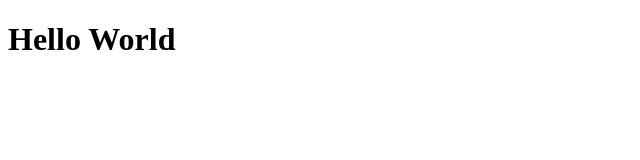
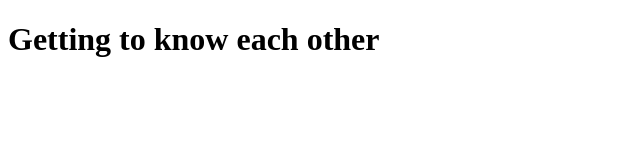
Before and after one commit to qhuynh-netizen/get-to-know-each-other-qh, a plain HTML site: page index.html in a window 1280 px wide. Shown: the whole page, without its empty margins (0-640 px from the left). Drawn offline with Linux system fonts and the light colour scheme.

Commit message:
Update index.html

```diff
--- a/index.html
+++ b/index.html
@@ -1,9 +1,9 @@
 <!DOCTYPE html>
 <html>
 <head>
-    <title>Hello World Page</title>
+    <title>Ngoc Quy Huynh</title>
 </head>
 <body>
-    <h1>Hello World</h1>
+    <h1>Getting to know each other</h1>
 </body>
 </html>
```
